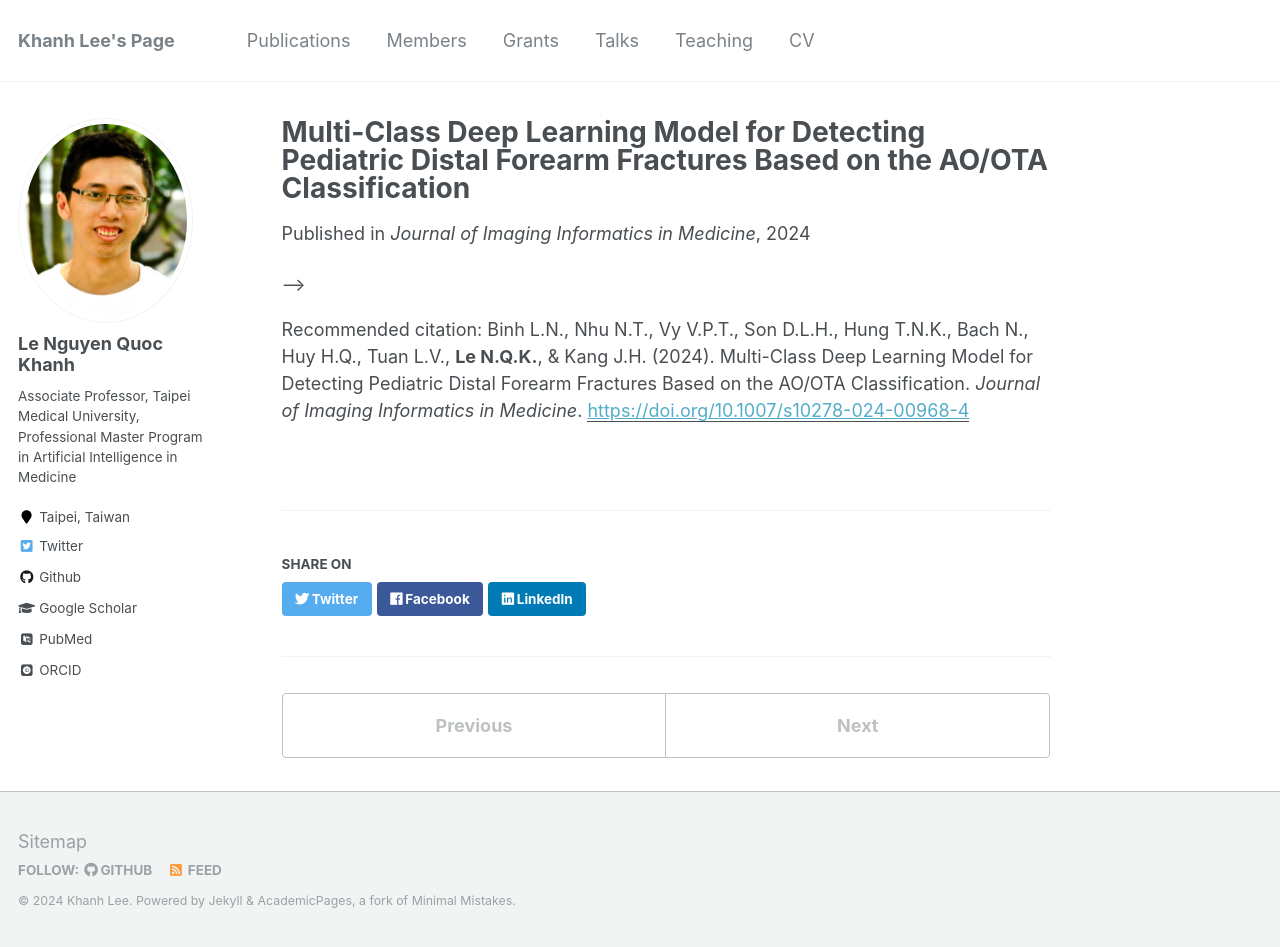
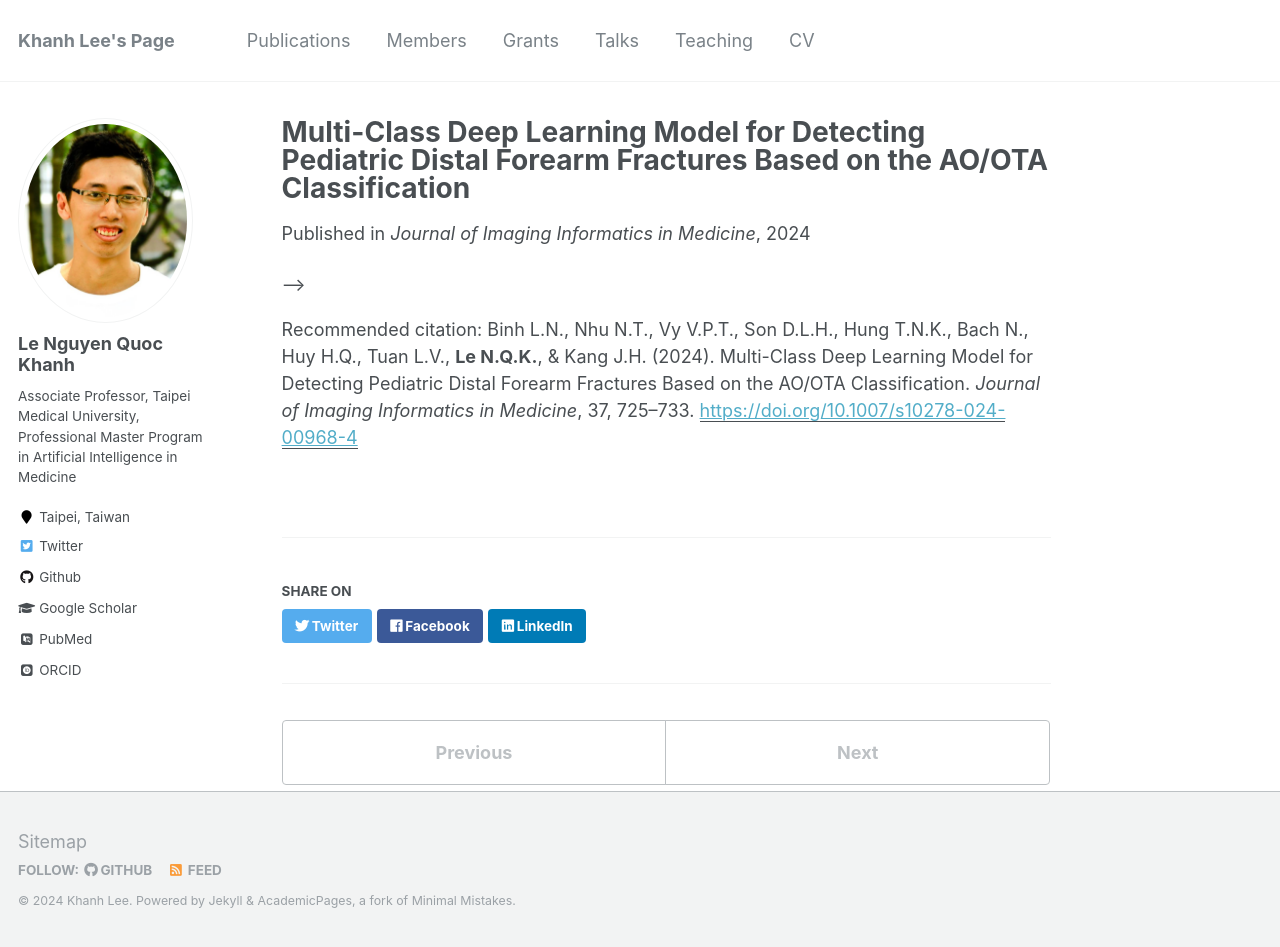
Before and after one commit to khanhlee/khanhlee.github.io, a Jekyll site: the page built from _publications/2024-02-02-Forearm-Fractures.md, in a window 1280 px wide and 947 px high. Built offline with Jekyll 4.4.1, drawn with Linux system fonts in a browser that asks for light colours; some web fonts are replaced.

Commit message:
Update 2024-02-02-Forearm-Fractures.md

```diff
--- a/_publications/2024-02-02-Forearm-Fractures.md
+++ b/_publications/2024-02-02-Forearm-Fractures.md
@@ -5,5 +5,5 @@ permalink: /publication/2024-02-02-Forearm-Fractures
 date: 2024-02-02
 venue: 'Journal of Imaging Informatics in Medicine'
 paperurl: 'https://doi.org/10.1007/s10278-024-00968-4'
-citation: 'Binh L.N., Nhu N.T., Vy V.P.T., Son D.L.H., Hung T.N.K., Bach N., Huy H.Q., Tuan L.V., <b>Le N.Q.K.</b>, & Kang J.H. (2024). Multi-Class Deep Learning Model for Detecting Pediatric Distal Forearm Fractures Based on the AO/OTA Classification. <i>Journal of Imaging Informatics in Medicine</i>.'
+citation: 'Binh L.N., Nhu N.T., Vy V.P.T., Son D.L.H., Hung T.N.K., Bach N., Huy H.Q., Tuan L.V., <b>Le N.Q.K.</b>, & Kang J.H. (2024). Multi-Class Deep Learning Model for Detecting Pediatric Distal Forearm Fractures Based on the AO/OTA Classification. <i>Journal of Imaging Informatics in Medicine</i>, 37, 725–733.'
 ---
```
